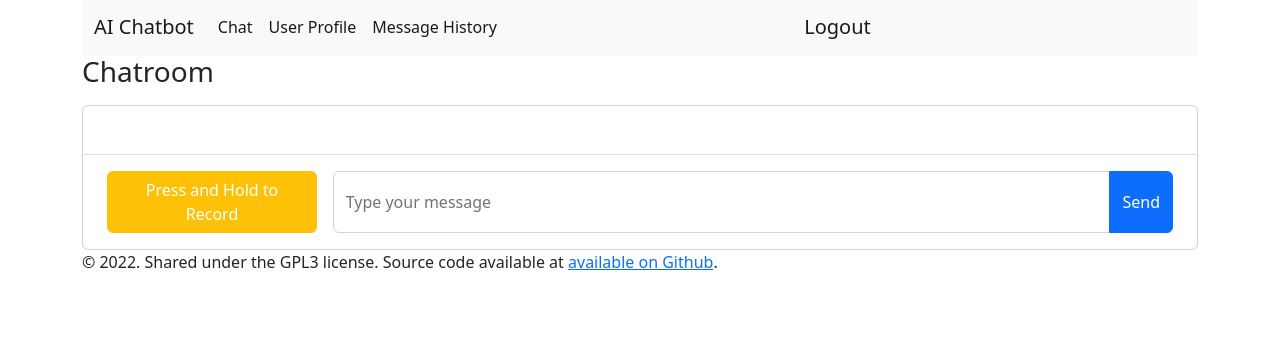
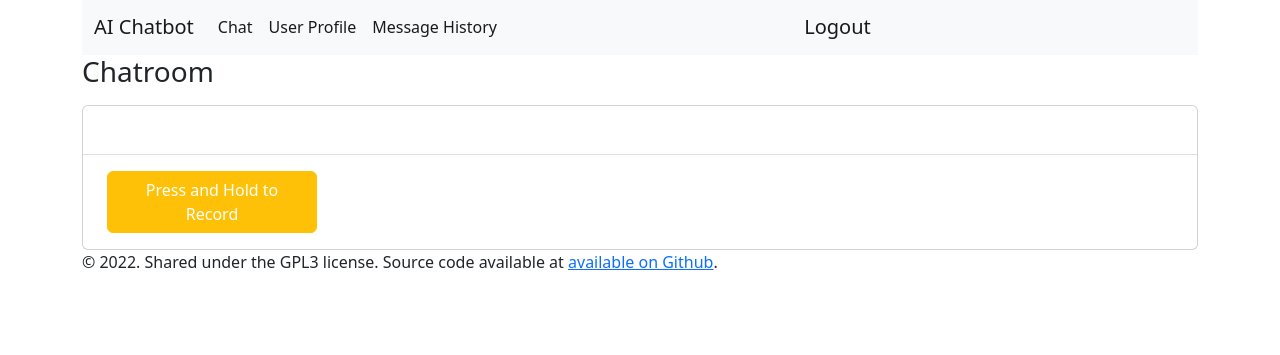
Before and after one commit to software-students-fall2022/final-project-team-7, a Flask app: page / in a window 1280 px wide. Shown: the part 21-376 px from the top of the page. Run offline with Flask 2, Linux system fonts and the light colour scheme; the visitor is signed in with stand-in values (Sample User, id 1).

Commit message:
Remove input box

```diff
--- a/web-client/templates/chatroom.html
+++ b/web-client/templates/chatroom.html
@@ -89,8 +89,8 @@
                         <div class="input-group">
                             <button id="start" onmousedown="mouseDown()" onmouseup="mouseUp()"
                                 class="btn btn-warning">Press and Hold to Record</button>&nbsp&nbsp&nbsp&nbsp
-                            <input type="text" class="form-control" placeholder="Type your message">
-                            <button class="btn btn-primary">Send</button>
+                            <!-- <input type="text" class="form-control" placeholder="Type your message"> -->
+                            <!-- <button class="btn btn-primary">Send</button> -->
                         </div>
                     </div>
 
```
